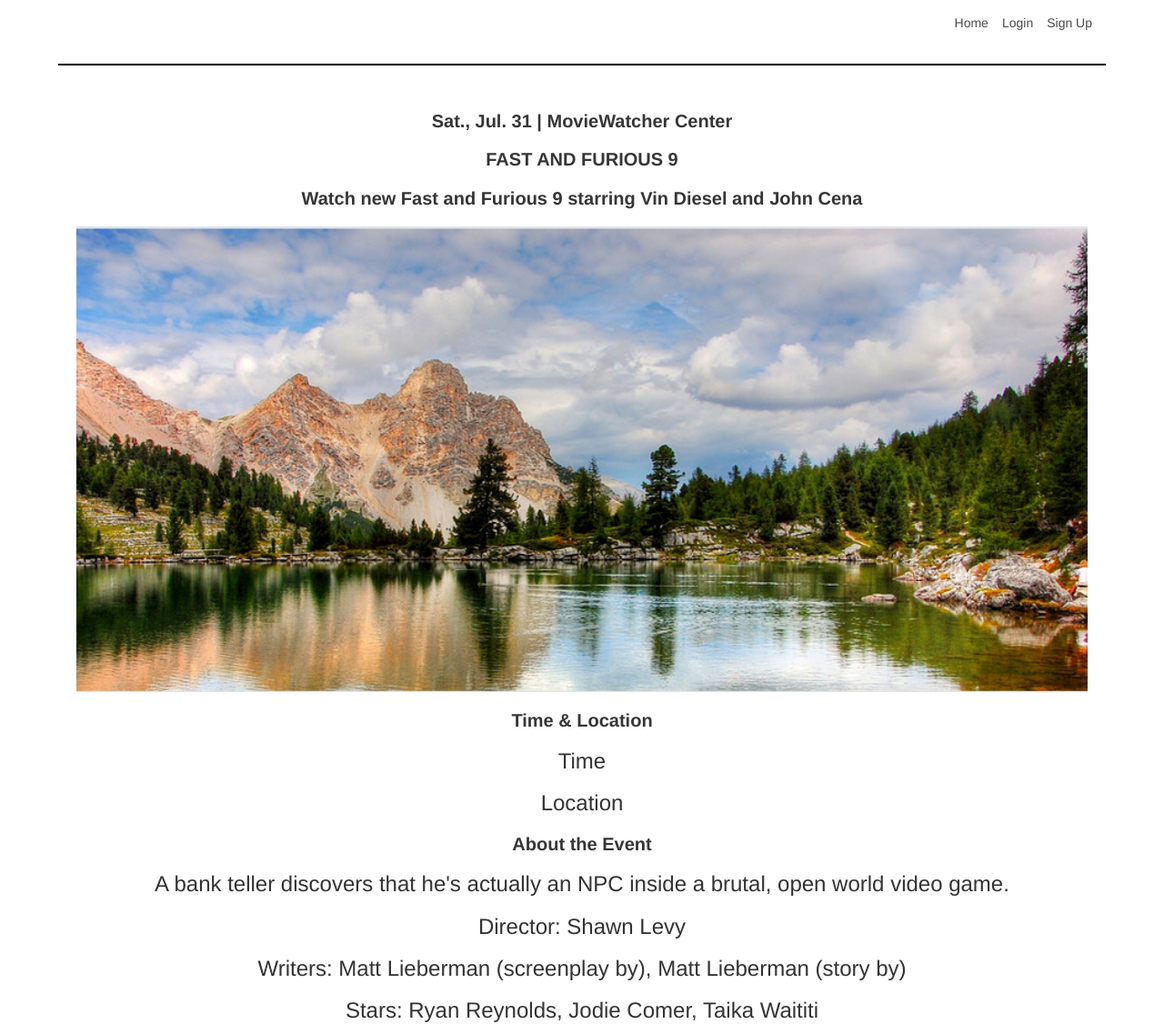
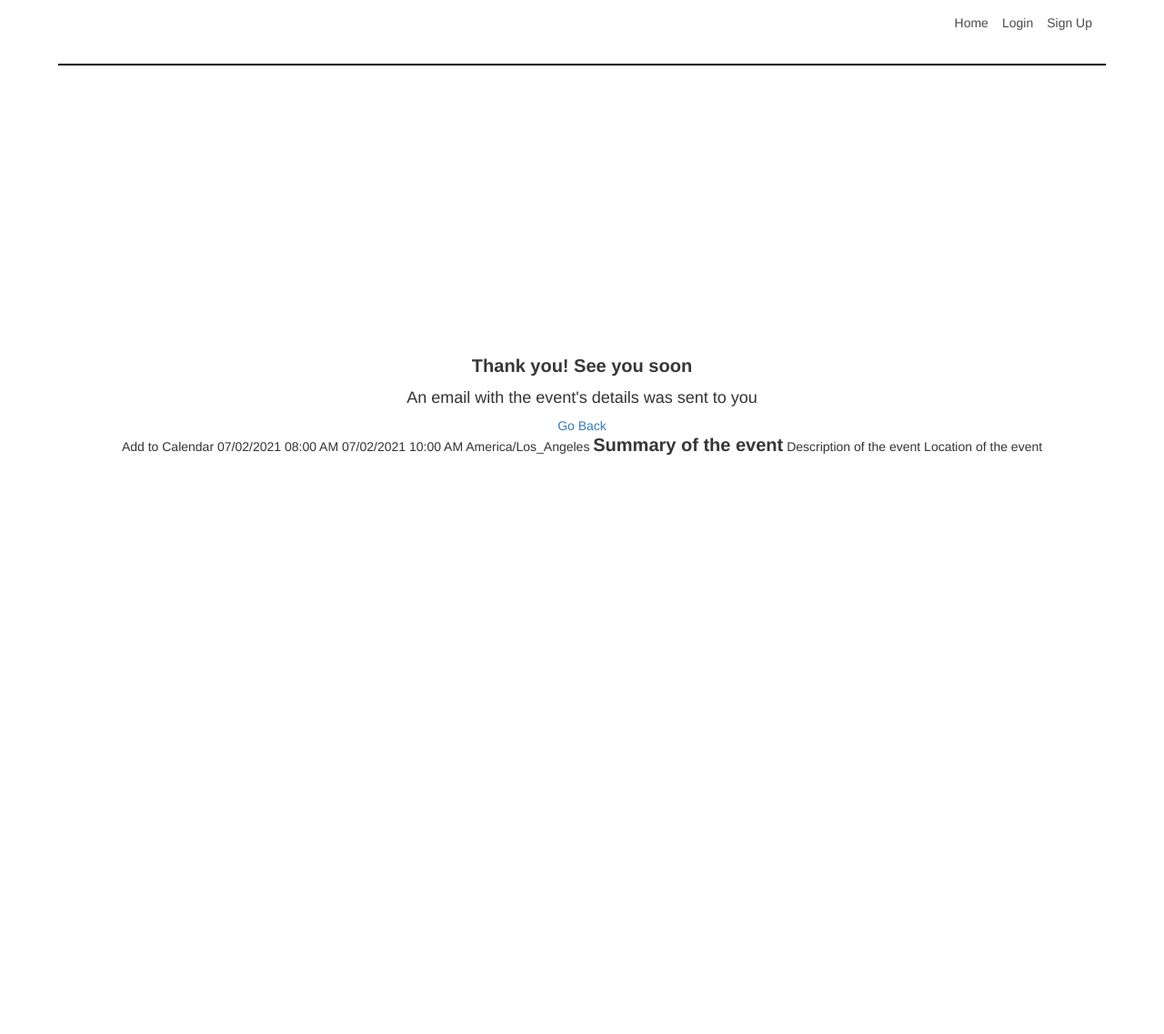
Before and after one commit to mihirKachroo/woke-talk, a Flask app: page / in a window 1280 px wide. Shown: the top 1137 px of the page at 91% size. After the commit the page ends 501 px from the top, so only its background shows below. Run offline with Flask 2, Linux system fonts and the light colour scheme; some libraries are stand-ins or nearby versions.

Commit message:
Added other pages basic

```diff
--- a/templates/base.html
+++ b/templates/base.html
@@ -6,7 +6,7 @@
     <meta http-equiv="X-UA-Compatible" content="IE=edge">
     <meta name="viewport" content="width=device-width, initial-scale=1">
     <title>Flask Auth Example</title>
-    <link rel= "stylesheet" type= "text/css" href= "{{ url_for('static',filename='main.css') }}">
+    <link rel="stylesheet" type="text/css" href="{{ url_for('static',filename='main.css') }}">
     <link rel="stylesheet" href="https://cdnjs.cloudflare.com/ajax/libs/font-awesome/4.7.0/css/font-awesome.min.css">
 
     <link rel="stylesheet" href="https://cdnjs.cloudflare.com/ajax/libs/bulma/0.7.2/css/bulma.min.css" />
@@ -14,6 +14,7 @@
     <link rel="stylesheet" href="https://maxcdn.bootstrapcdn.com/bootstrap/3.4.1/css/bootstrap.min.css">
     <script src="https://ajax.googleapis.com/ajax/libs/jquery/3.5.1/jquery.min.js"></script>
     <script src="https://maxcdn.bootstrapcdn.com/bootstrap/3.4.1/js/bootstrap.min.js"></script>
+    <script type="text/javascript" src="https://addevent.com/libs/atc/1.6.1/atc.min.js" async defer></script>
 
 </head>
 
--- a/templates/index.html
+++ b/templates/index.html
@@ -1,20 +1,17 @@
 {% extends "base.html" %} {% block content %}
 <div style="top: 0">
-  <h1 class="title">Sat., Jul. 31  |  MovieWatcher Center</h1>
-  <h1 class="title">FAST AND FURIOUS 9</h1>
-  <h1 class="title">Watch new Fast and Furious 9 starring Vin Diesel and John Cena</h1>
-  <div style="float: left; width: 100%; padding: 5px">
-    <img src="{{url_for('static', filename='background.png')}}" alt="Forest" style="width: 100%" />
-    <h1 class="title">Time & Location</h1>
-    <h3>Time</h3>
-    <h3>Location</h3>
-    <h1 class="title">About the Event</h1>
-    <h3>A bank teller discovers that he's actually an NPC inside a brutal, open world video game.</h3>
-    <h3>Director: Shawn Levy
-    <h3>Writers: Matt Lieberman (screenplay by), Matt Lieberman (story by)</h3>
-    <h3>Stars: Ryan Reynolds, Jodie Comer, Taika Waititi</h3>
+  <h1 class="title">Thank you! See you soon</h1>
+  <h4>An email with the event's details was sent to you</h4>
+  <a href="javascript:history.back()">Go Back</a>
+  <div title="Add to Calendar" class="addeventatc">
+    Add to Calendar
+    <span class="start">07/02/2021 08:00 AM</span>
+    <span class="end">07/02/2021 10:00 AM</span>
+    <span class="timezone">America/Los_Angeles</span>
+    <span class="title">Summary of the event</span>
+    <span class="description">Description of the event</span>
+    <span class="location">Location of the event</span>
   </div>
 
-  <iframe src="https://www.google.com/maps/embed?pb=!1m18!1m12!1m3!1d2891.2997840406333!2d-79.71378868454356!3d43.55863607912463!2m3!1f0!2f0!3f0!3m2!1i1024!2i768!4f13.1!3m3!1m2!1s0x882b418a28a8d2a3%3A0x47dbf068950a408d!2sErin%20Mills%20Town%20Centre!5e0!3m2!1sen!2sca!4v1623800860621!5m2!1sen!2sca" width="600" height="450" style="border:0;" allowfullscreen="" loading="lazy"></iframe>
 </div>
 {% endblock %}
```
Also changed, not shown: templates/MOVIE.HTML (added, +20 -0 lines), templates/ORDER.html (added, +13 -0 lines), templates/MAINTHING.HTML (renamed from templates/DEELETE.HTML). Lines whose indentation alone changed are shown as unchanged.
